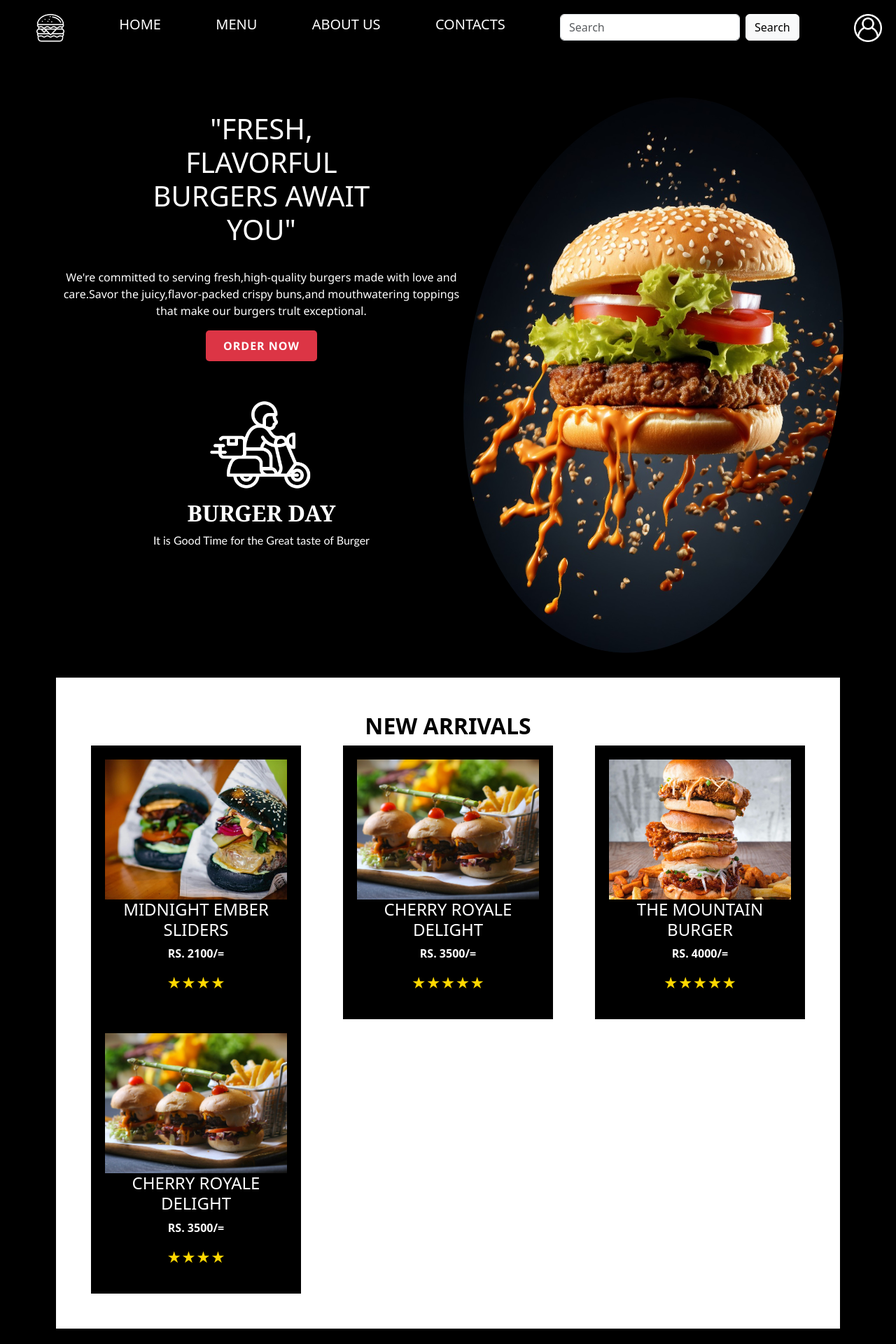
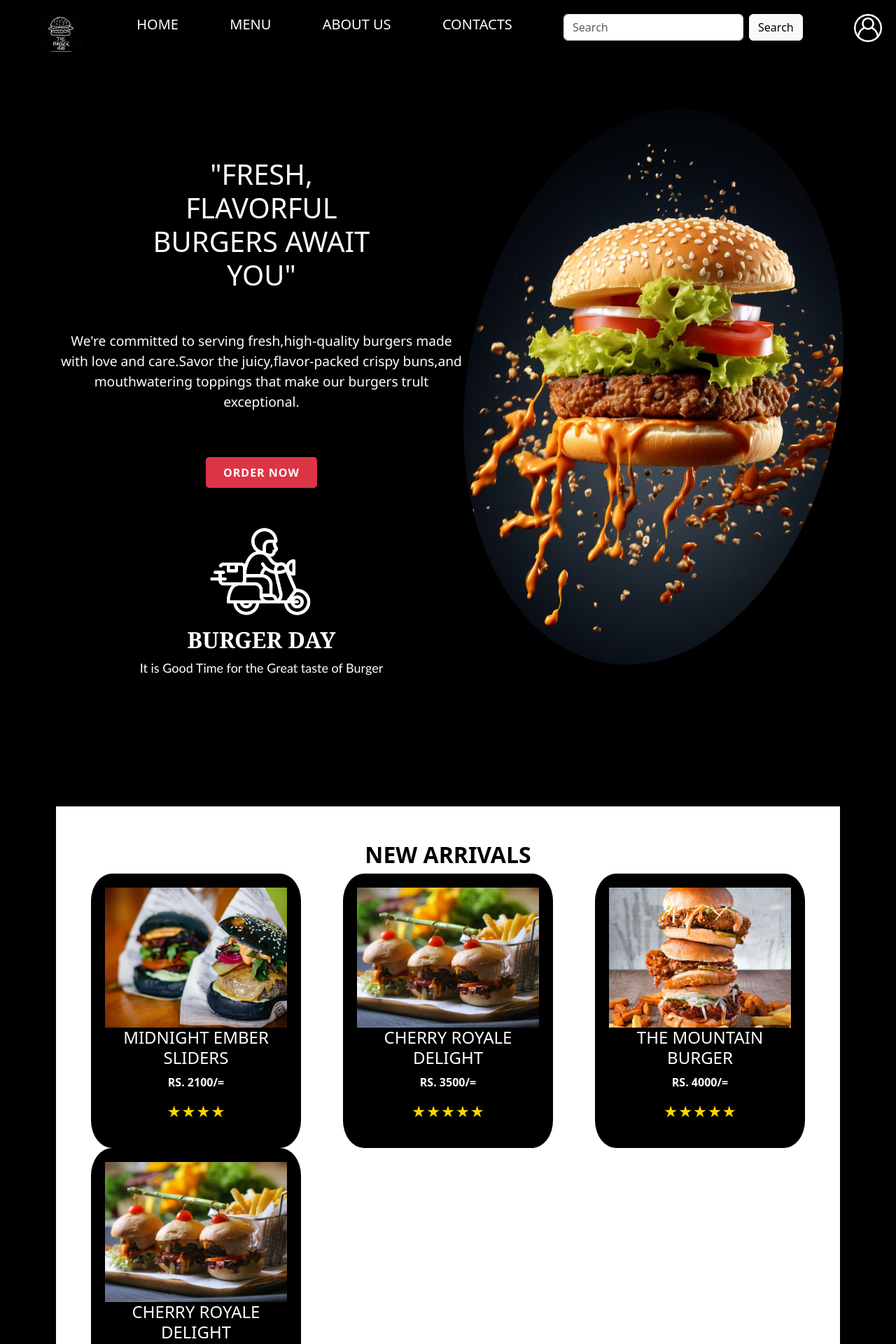
Before and after one commit to Shaini2003/Burger-Shop, a PHP site: page /Home.html in a window 1280 px wide. Shown: the top 1920 px of the page at 70% size. Run offline with PHP 8.4, Linux system fonts and the light colour scheme.

Commit message:
shaini fouth commit

```diff
--- a/CSS/style.css
+++ b/CSS/style.css
@@ -54,12 +54,14 @@ nav a {
     background-color:white;
     justify-content: space-between;
 
+
 }
 
 .product {
     padding: 20px;
     width: 300px;
     text-align: center;
+    border-radius: 10%;
 }
 
 .product img {
@@ -79,6 +81,7 @@ nav a {
     background-color: white;
     color: white;
     padding: 50px;
+
 }
 #arrivals{
     background-color: white;
--- a/Home.html
+++ b/Home.html
@@ -14,7 +14,7 @@
     <header>
         <nav>
             <ul>
-                <li><img src="Media/burger.png" width="40px" height="40px"></li>
+                <li><img src="Media/burger hub icon.jpg" width="70px"></li>
                 <li><a href="#">HOME</a></li>
                 <li><a href="#">MENU</a></li>
                 <li><a href="#about-us">ABOUT US</a></li>
@@ -27,12 +27,12 @@
             </ul>
         </nav>
         <div style="text-align: center;padding: 60px;">
-            <img src="Media/Home-Burger.jpg" class="Home-img"><br>
+            <img src="Media/Home-Burger.jpg" class="Home-img"><br><br><br>
             <h1>"FRESH,<br>FLAVORFUL<br> BURGERS AWAIT<br> YOU"</h1>
-            <br>
-            <p style="font-family: 'Segoe UI', Tahoma, Geneva, Verdana, sans-serif;">
+            <br><br>
+            <p style="font-family: 'Segoe UI', Tahoma, Geneva, Verdana, sans-serif;font-size: larger;">
                 We're committed to serving fresh,high-quality burgers made with love and care.Savor the
-                juicy,flavor-packed crispy buns,and mouthwatering toppings that make our burgers trult exceptional.</p>
+                juicy,flavor-packed crispy buns,and mouthwatering toppings that make our burgers trult exceptional.</p><br><br>
             <button id="btn">ORDER NOW</button><br><br><br>
 
 
@@ -42,7 +42,7 @@
 
 
                 <h2 style="font-family: Cambria, Cochin, Georgia, Times, 'Times New Roman', serif;font-weight: bold;">BURGER DAY</h2>
-                <p style="font-family: 'Gill Sans', 'Gill Sans MT', Calibri, 'Trebuchet MS', sans-serif;">It is Good Time for the Great taste of Burger</p>
+                <p style="font-family: 'Gill Sans', 'Gill Sans MT', Calibri, 'Trebuchet MS', sans-serif;font-size: large;">It is Good Time for the Great taste of Burger</p>
                 <br><br><br><br><br><br><br>
 
 
@@ -118,7 +118,7 @@
       <footer>
         <div class="footer-links">
             <ul>
-              <li><img src="Media/burger.png" width="40px" height="40px" alt="Burger Hub Logo"></li><br><br>
+              <li><img src="Media/burger hub icon.jpg" width="90px" alt="Burger Hub Logo"></li><br>
               <li><h3>ABOUT</h3></li>
               <li><a href="#">About Us</a></li>
               <li><a href="#">Feedback</a></li>
```
Also changed, not shown: Media/burger hub icon.jpg (added).
